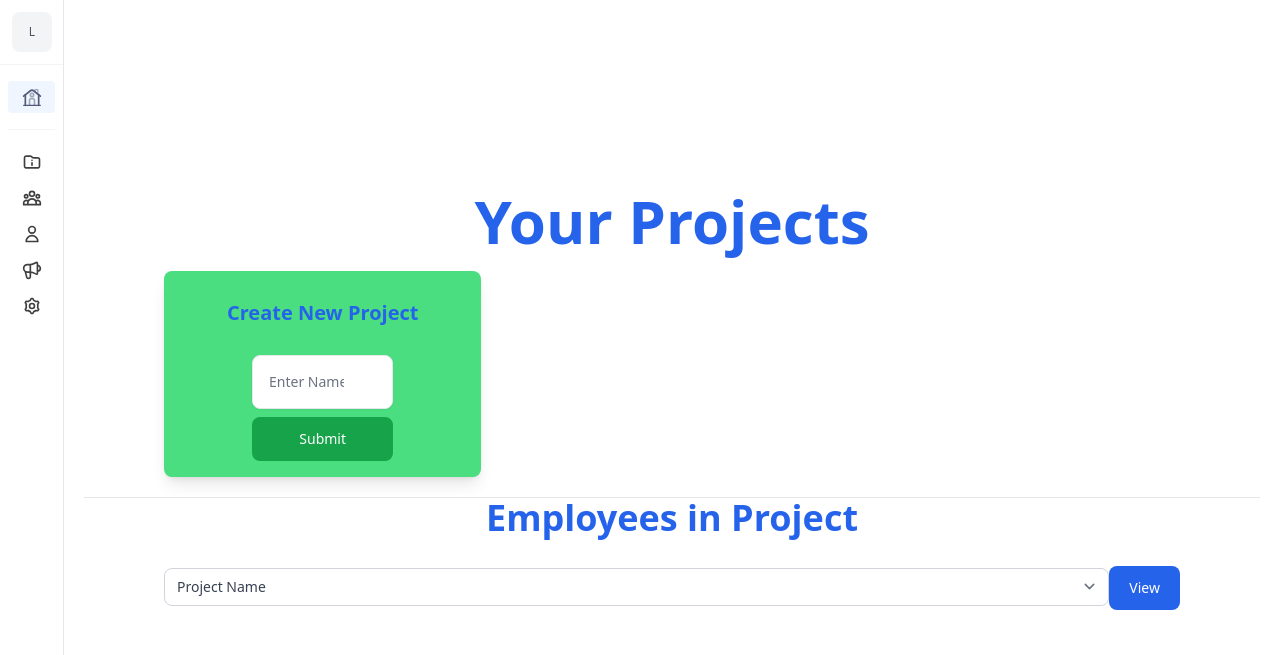
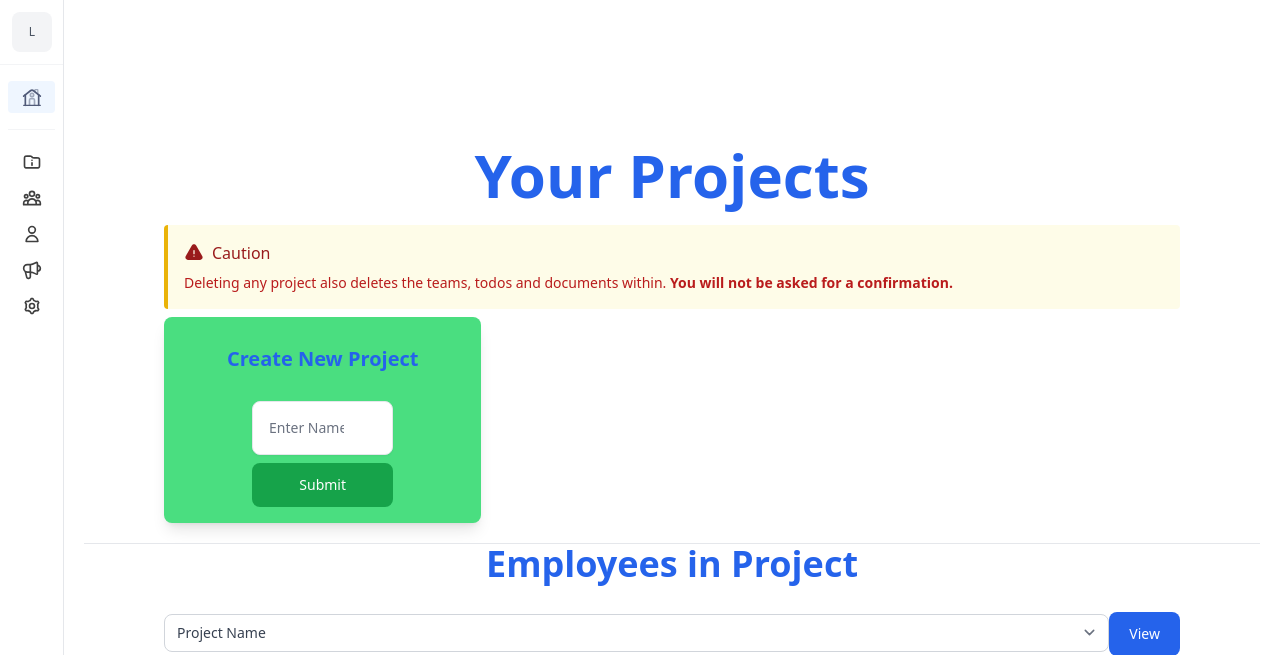
Before and after one commit to mukulboro/collaboration-project-backend, a Django app: template admindash/templates/dashboard_project.html in a window 1280 px wide. Shown: the top 655 px of the page. Run offline with Django 3.2, Linux system fonts and the light colour scheme; the template is opened without the code that fills it, so the values that code supplies are empty; some libraries are stand-ins or nearby versions.

Commit message:
Add alerts in admin dash

```diff
--- a/admindash/templates/dashboard_project.html
+++ b/admindash/templates/dashboard_project.html
@@ -2,6 +2,23 @@
 
 {% block sidecontent %}
 <h1 class="text-blue-600 font-extrabold mb-5 text-center text-6xl">Your Projects</h1>
+
+<div role="alert" class="rounded mx-20 mb-2 border-s-4 border-yellow-500 bg-yellow-50 p-4">
+    <div class="flex items-center gap-2 text-red-800">
+        <svg xmlns="http://www.w3.org/2000/svg" viewBox="0 0 24 24" fill="currentColor" class="h-5 w-5">
+            <path fill-rule="evenodd"
+                d="M9.401 3.003c1.155-2 4.043-2 5.197 0l7.355 12.748c1.154 2-.29 4.5-2.599 4.5H4.645c-2.309 0-3.752-2.5-2.598-4.5L9.4 3.003zM12 8.25a.75.75 0 01.75.75v3.75a.75.75 0 01-1.5 0V9a.75.75 0 01.75-.75zm0 8.25a.75.75 0 100-1.5.75.75 0 000 1.5z"
+                clip-rule="evenodd" />
+        </svg>
+
+        <strong class="block font-medium"> Caution </strong>
+    </div>
+
+    <p class="mt-2 text-sm text-red-700">
+        Deleting any project also deletes the teams, todos and documents within.
+        <span class="font-extrabold">You will not be asked for a confirmation.</span>
+    </p>
+</div>
 
 <div class="grid grid-cols-1 gap-4 px-20 lg:grid-cols-3 mb-5 lg:gap-8">
     {% for project in projects %}
@@ -10,7 +27,7 @@
         <h1 class="text-black mb-5 text-center text-l">Created On: {{project.created}}</h1>
         <form class="flex justify-center" action="/admin/projects/manage" method="get">
             {% csrf_token %}
-            <button type="submit" value="{{project.id}}"
+            <button value="{{project.id}}"
                 class="inline-block rounded border border-red-500 bg-red-500 px-12 py-3 text-sm font-medium text-white hover:bg-transparent hover:text-red-600 focus:outline-none focus:ring active:text-red-500"
                 name="delete">
                 Delete
```
Also changed, not shown: admindash/templates/dashboard_employees.html (+18 -2 lines), admindash/templates/dashboard_team.html (+18 -0 lines).
